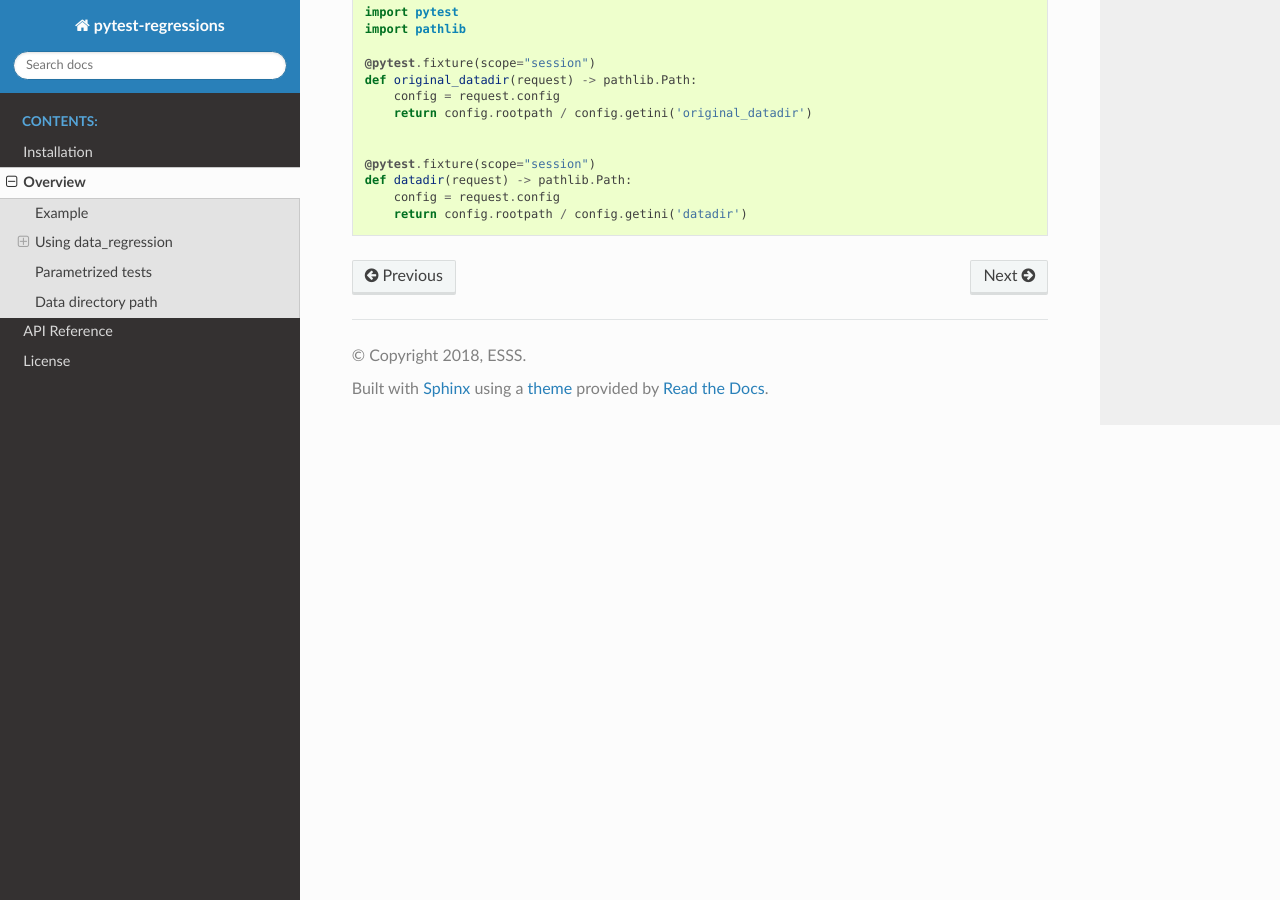
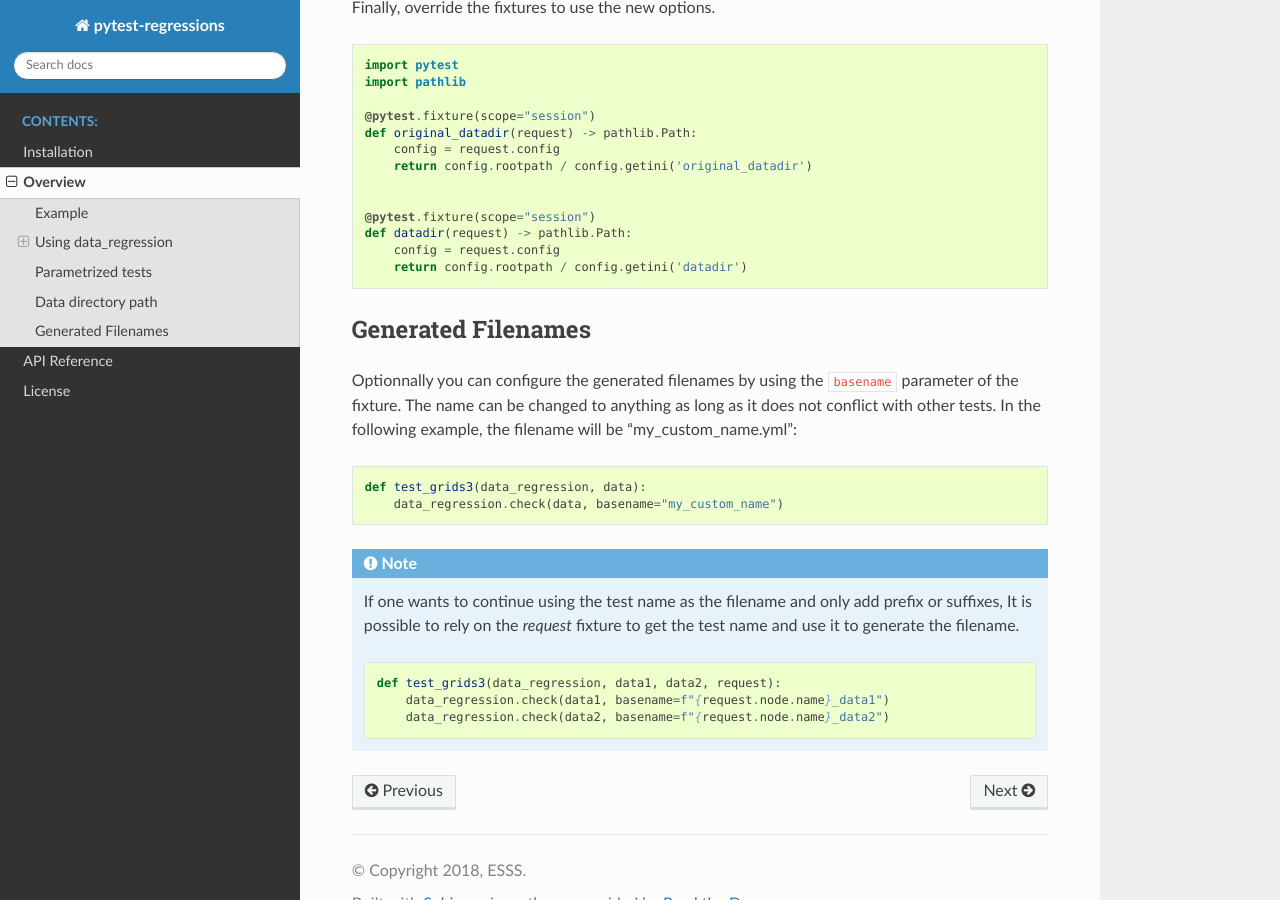
Before and after one commit to ESSS/pytest-regressions, a Sphinx documentation site: the page built from doc/overview.rst, in a window 1280 px wide and 900 px high, scrolled down 4643 px. Built offline with Sphinx 7.4.7 and the Read the Docs theme 2.0.0, drawn with Linux system fonts in a browser that asks for light colours.

Commit message:
docs: add basename parameter documentation

```diff
--- a/doc/overview.rst
+++ b/doc/overview.rst
@@ -118,7 +118,9 @@ The fixture will generate a ``test_grids2.yml`` file (same name as the test) in
         min: 0.36
         name: Porosity
 
-This file should be committed to version control.
+.. important::
+
+    This file should be committed to version control.
 
 The next time you run this test, it will compare the results of ``summary_grids()`` with the contents of the YAML file.
 If they match, the test passes. If they don't match the test will fail, showing a nice diff of the text differences.
@@ -238,3 +240,25 @@ Finally, override the fixtures to use the new options.
   def datadir(request) -> pathlib.Path:
       config = request.config
       return config.rootpath / config.getini('datadir')
+
+Generated Filenames
+-------------------
+
+Optionnally you can configure the generated filenames by using the ``basename`` parameter of the fixture. The name can be changed to anything as long as it does not conflict with other tests.
+In the following example, the filename will be "my_custom_name.yml":
+
+.. code-block:: python
+
+    def test_grids3(data_regression, data):
+        data_regression.check(data, basename="my_custom_name")
+
+.. note::
+
+    If one wants to continue using the test name as the filename and only add prefix or suffixes,
+    It is possible to rely on the `request` fixture to get the test name and use it to generate the filename.
+
+    .. code-block:: python
+
+        def test_grids3(data_regression, data1, data2, request):
+            data_regression.check(data1, basename=f"{request.node.name}_data1")
+            data_regression.check(data2, basename=f"{request.node.name}_data2")
```
